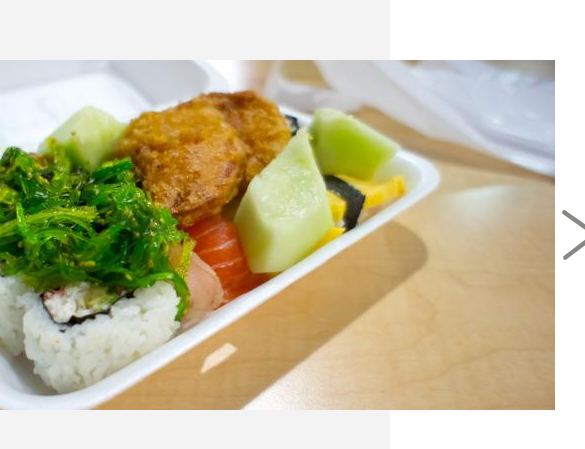
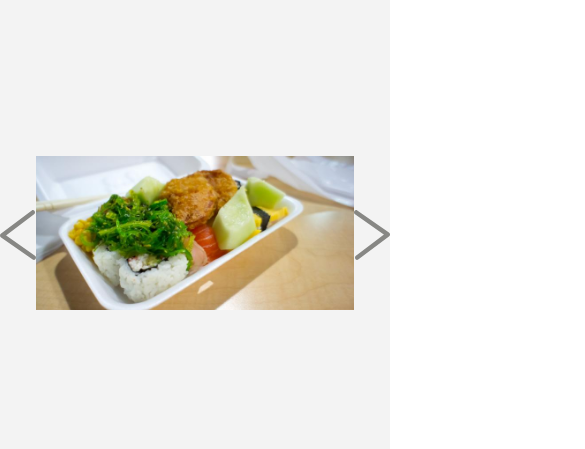
Before and after one commit to philerck/imageSlider, a website: page index.html in a window 390 px wide. Shown: the part 187-636 px from the top of the page, 585 px wide, since content can reach past the window. Drawn offline with Linux system fonts and the light colour scheme.

Commit message:
Responsive geht

```diff
--- a/style.css
+++ b/style.css
@@ -14,23 +14,31 @@ main {
 }
 
 .slider {
-  position: relative;
   display: flex;
   align-items: center;
 }
 
 .slider__wrapper {
   overflow: hidden;
+  max-width: 720px;
+  max-height: 350px;
 }
 
 .slider ul {
   display: flex;
-  width: 720px;
-  height: 350px;
+
 }
 
 .slider ul li {
   list-style-type: none;
+  flex-basis: 100%;
+  flex-shrink: 0;
+  flex-grow: 1;
+}
+
+.slider ul li img {
+  max-width: 100%;
+  height: auto;
 }
 
 .slide {
```
